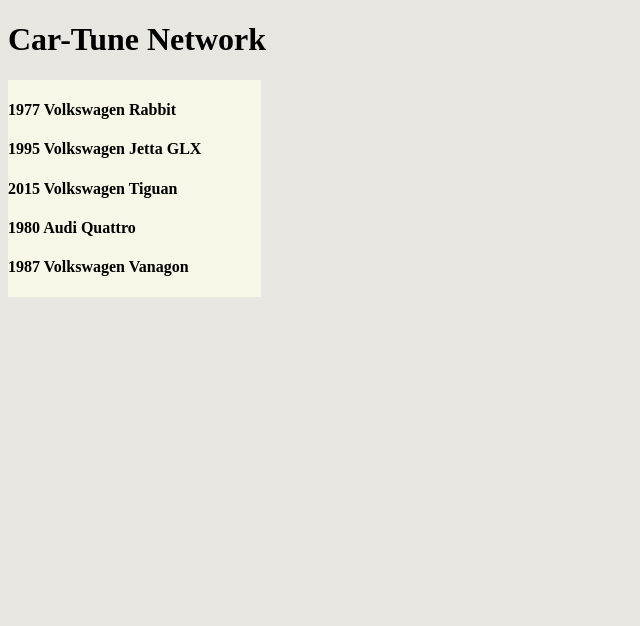
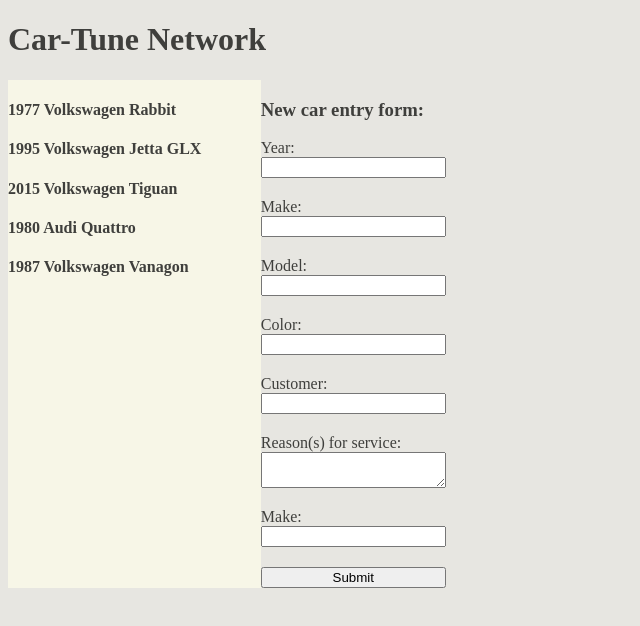
Before and after one commit to alspdx/car-tune-network, a React app: page /#/newcar in a window 1280 px wide. Shown: the top 626 px of the page, without its empty margins (0-640 px from the left). Built offline with nearby package versions, Linux system fonts and the light colour scheme.

Commit message:
add form to newcar component, some styling for form layout

```diff
--- a/src/components/App.jsx
+++ b/src/components/App.jsx
@@ -10,6 +10,7 @@ function App(){
           --fog: #E7E6E1;
           --cream: #F7F6E7;
           --bayblue: #537791;
+          --deepash: #3f3f3c;
         }
         html {
           box-sizing: border-box;
@@ -19,6 +20,7 @@ function App(){
         }
         body {
           background: var(--fog);
+          color: var(--deepash);
         }
       `}</style>
       <Header />
--- a/src/components/NewCar.jsx
+++ b/src/components/NewCar.jsx
@@ -3,6 +3,50 @@ import React from 'react';
 function NewCar() {
   return(
     <div>
+      <style jsx>{`
+        form {
+          display: flex;
+          flex-direction: column;
+        }
+        label {
+          display: flex;
+          flex-direction: column;
+          padding-bottom: 20px;
+        }
+
+      `}</style>
+      <h3>New car entry form:</h3>
+      <form>
+        <label>
+          Year:
+          <input type='text'/>
+        </label>
+        <label>
+          Make:
+          <input type='text'/>
+        </label>
+        <label>
+          Model:
+          <input type='text'/>
+        </label>
+        <label>
+          Color:
+          <input type='text'/>
+        </label>
+        <label>
+          Customer:
+          <input type='text'/>
+        </label>
+        <label>
+          Reason(s) for service:
+          <textarea type='text'/>
+        </label>
+        <label>
+          Make:
+          <input type='text'/>
+        </label>
+        <input type='submit' value='Submit'/>
+      </form>
     </div>
   );
 }
```
